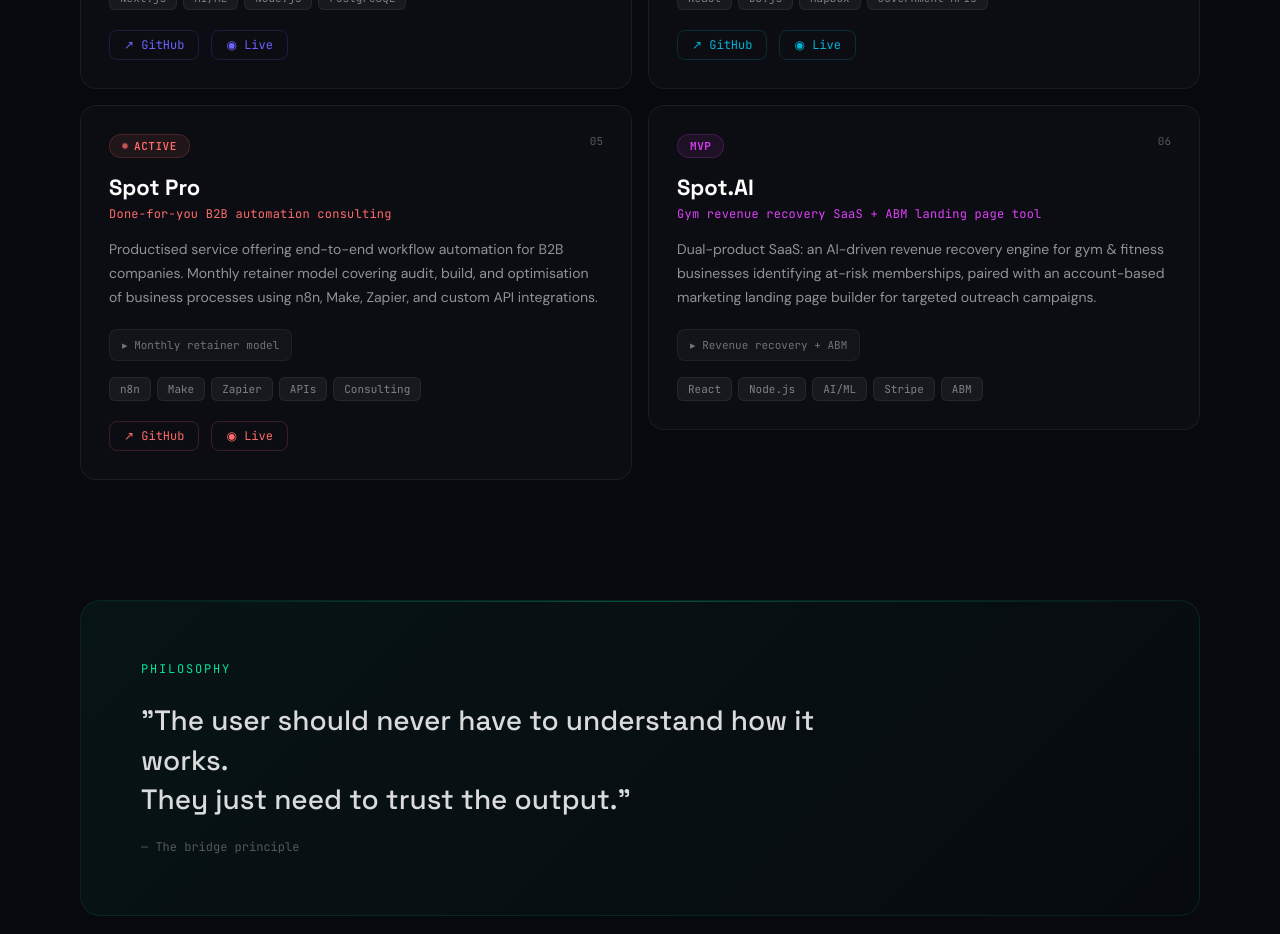
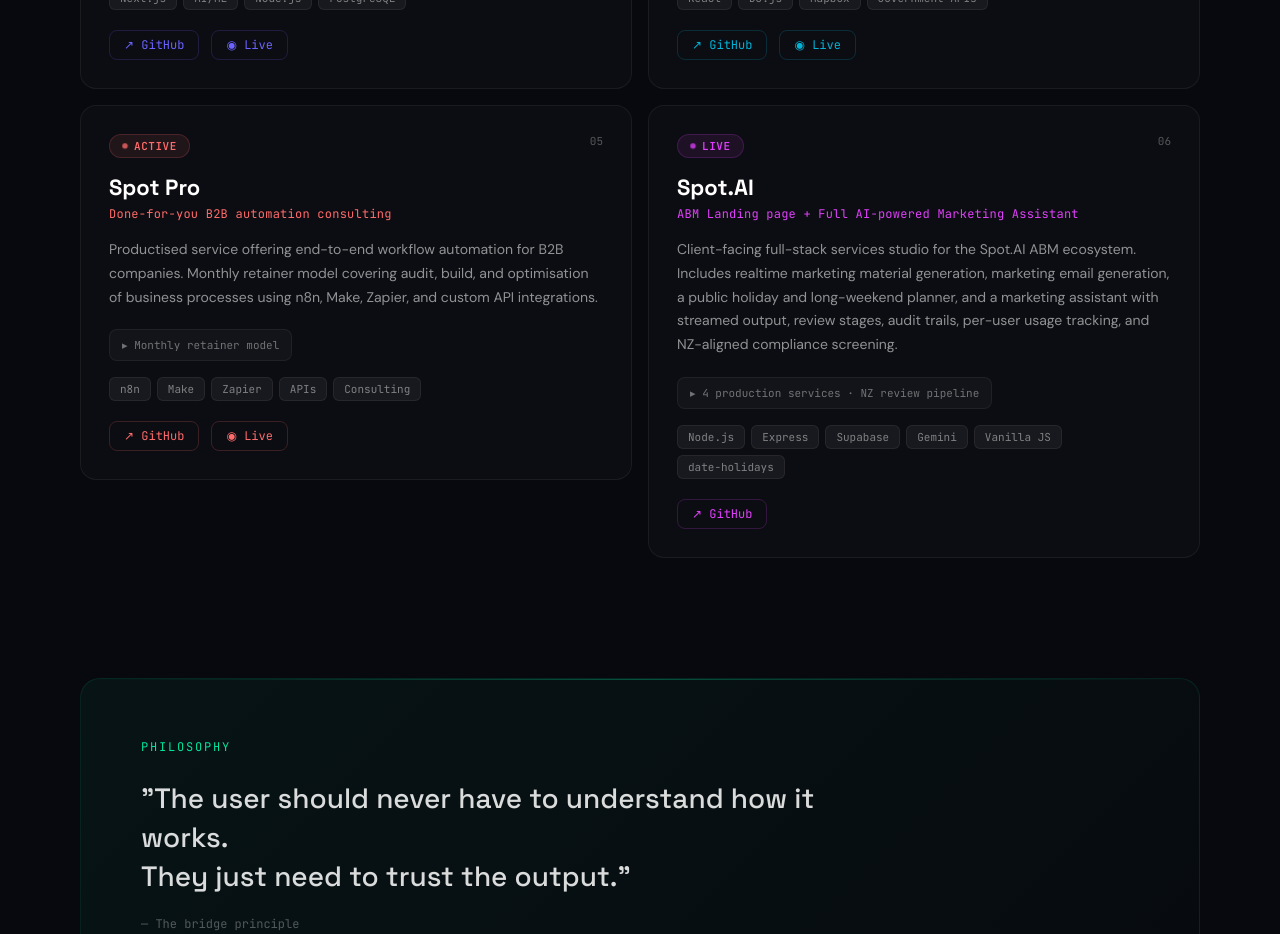
Before and after one commit to vaankit/Portfolio, a React (Vite) app: page / in a window 1280 px wide. Shown: the part 1940-2874 px from the top of the page. Built offline with nearby package versions, Linux system fonts and the light colour scheme.

Commit message:
Update Spot.AI project details

```diff
--- a/src/Portfolio.jsx
+++ b/src/Portfolio.jsx
@@ -79,17 +79,17 @@
   {
     id: "spot-ai",
     name: "Spot.AI",
-    tagline: "Gym revenue recovery SaaS + ABM landing page tool",
+    tagline: "ABM Landing page + Full AI-powered Marketing Assistant",
     description:
-      "Dual-product SaaS: an AI-driven revenue recovery engine for gym & fitness businesses identifying at-risk memberships, paired with an account-based marketing landing page builder for targeted outreach campaigns.",
-    tech: ["React", "Node.js", "AI/ML", "Stripe", "ABM"],
-    status: "MVP",
+      "Client-facing full-stack services studio for the Spot.AI ABM ecosystem. Includes realtime marketing material generation, marketing email generation, a public holiday and long-weekend planner, and a marketing assistant with streamed output, review stages, audit trails, per-user usage tracking, and NZ-aligned compliance screening.",
+    tech: ["Node.js", "Express", "Supabase", "Gemini", "Vanilla JS", "date-holidays"],
+    status: "Live",
     color: "#E040FB",
     loom: null,
-    github: null,
+    github: "https://github.com/vaankit/spot-ai-services-studio",
     live: null,
     featured: false,
-    metric: "Revenue recovery + ABM",
+    metric: "4 production services · NZ review pipeline",
   },
 ];
 
```
